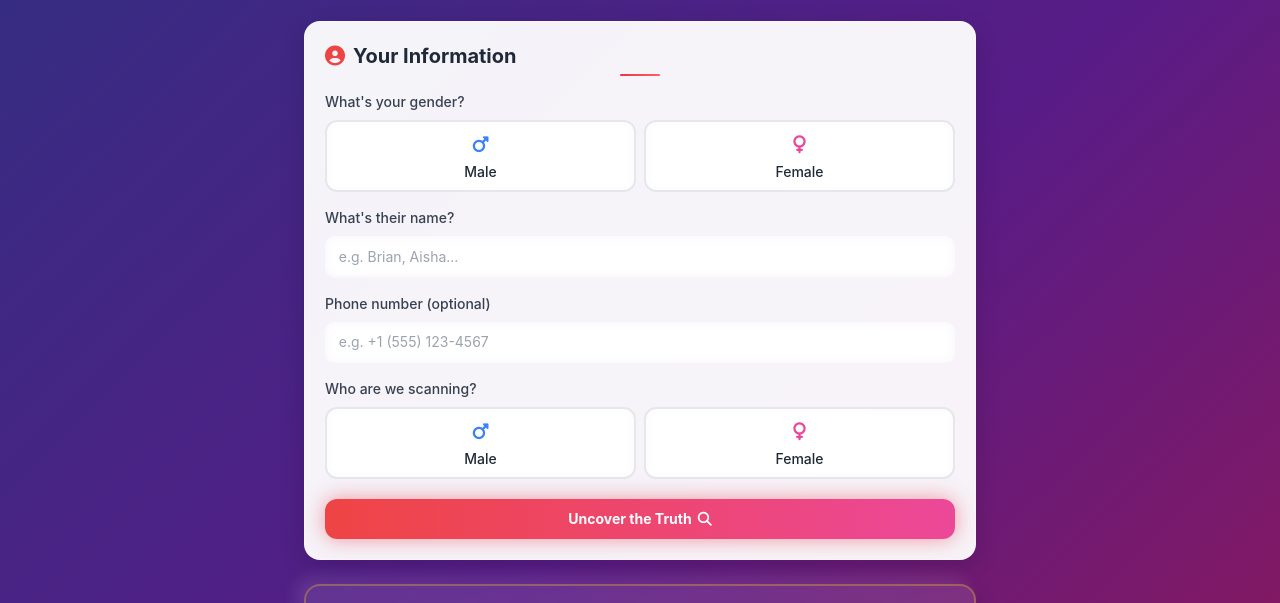
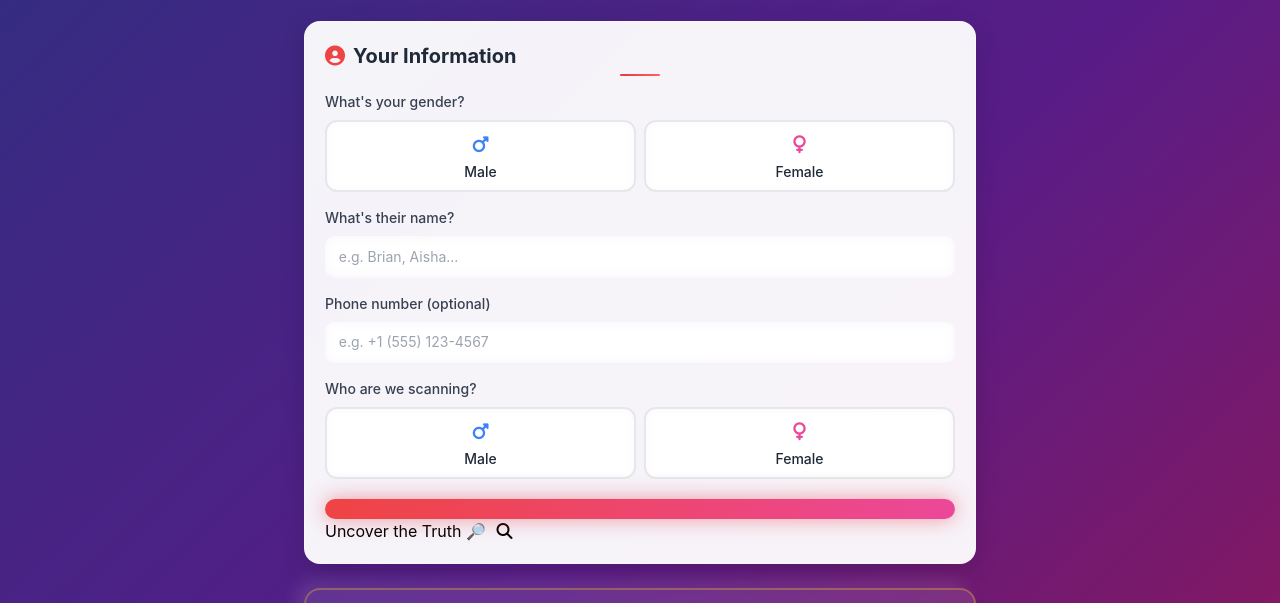
Before and after one commit to DICKENSOKOTH/Red--Flag-Checker, a plain HTML site: page index.html in a window 1280 px wide. Shown: the part 139-742 px from the top of the page. Drawn offline with nearby package versions, Linux system fonts and the light colour scheme.

Commit message:
Update index.html

```diff
--- a/index.html
+++ b/index.html
@@ -530,7 +530,8 @@
               type="submit"
               class="w-full bg-gradient-to-r from-red-500 to-pink-500 text-white font-bold py-2.5 rounded-xl shadow-lg hover:shadow-xl transition-all duration-300 transform hover:-translate-y-0.5 flex items-center justify-center text-sm modern-btn pulse-glow"
             >
-              <span id="submitText">Uncover the Truth</span>
+              <button type="button" onclick="submitAndStart()">Uncover the Truth 🔎</button>
+
               <i class="fas fa-search ml-1.5"></i>
             </button>
           </div>
```
